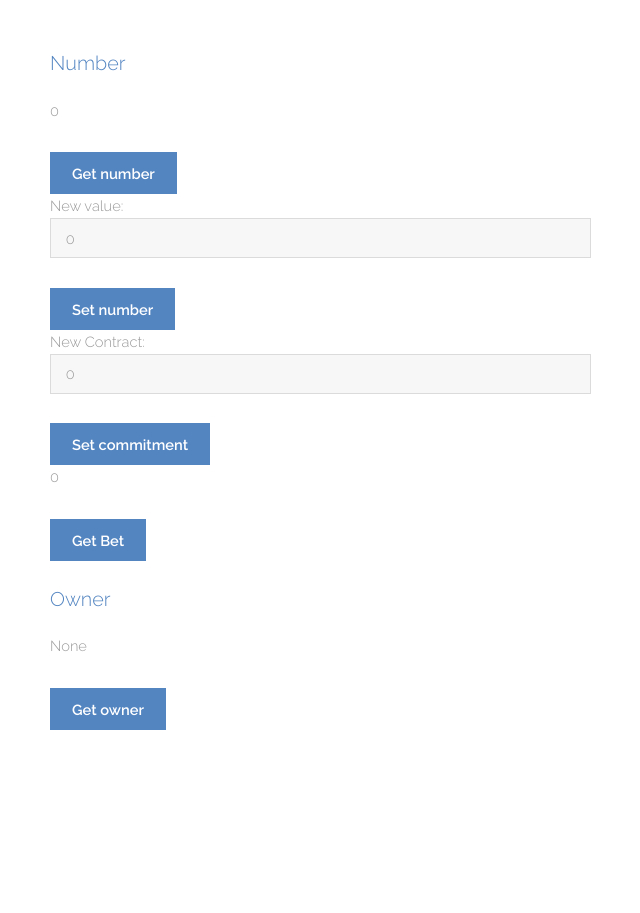
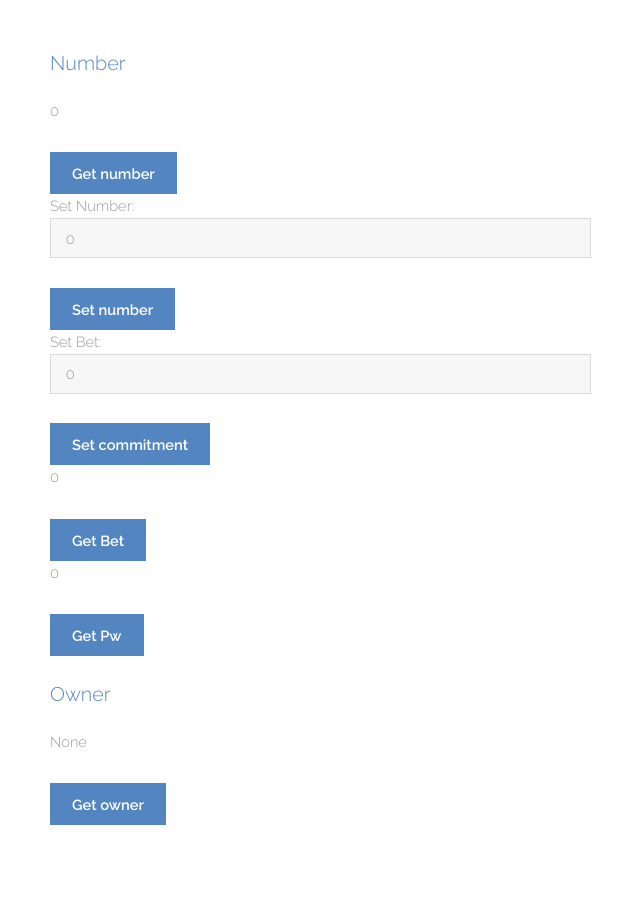
Before and after one commit to typokills/editedCoin, a Flask app: template templates/template.html in a window 1280 px wide. Shown: the part 202-1115 px from the top of the page, without its empty margins (14-654 px from the left). Before the commit the page ends 932 px from the top, so only its background shows below. Run offline with Flask 2, Linux system fonts and the light colour scheme; the template is opened without the code that fills it, so the values that code supplies are empty; parts of the project's set-up code (start-up, migrations or seed data) failed here and were passed over.

Commit message:
Added get PW

```diff
--- a/templates/template.html
+++ b/templates/template.html
@@ -51,7 +51,7 @@
                         });
                     });
                     $("a#call_setBet").click(function(){
-                        var betAmt = $("input#number").val();
+                        var betAmt = $("input#betAmt").val();
                         contractInstance.setBet(betAmt, {from:web3.eth.accounts[0]}, function(error, result){
                           if (error) {
                               alert("Please, connect to the network");
@@ -69,7 +69,18 @@
                           }
                         });
                     });
+                    $("a#call_getPw").click(function(){
+                        contractInstance.getPw(function(error, result){
+                          if (error) {
+                              alert("Please, connect to the network");
+                              reject(error);
+                          } else {
+                              $("span#player1Password").text(result);
+                          }
+                        });
+                    });
                 }
+
                 else {
                     alert("Please, install Metamask!");
                 }
@@ -104,12 +115,11 @@
   							<footer>
   								<a href="#" id="call_getNumber" class="button special">Get number</a>
   							</footer>
-                            <p>New value: <input type="text" id="number" value="0" /></p>
+                            <p>Set Number: <input type="text" id="number" value="0" /></p>
                             <footer>
   								<a href="#" id="call_setNumber" class="button special">Set number</a>
                 </footer>
-
-                            <p> New Contract: <input type="text" id="betAmt" value="0"/></p>
+                            <p> Set Bet: <input type="text" id="betAmt" value="0"/></p>
                             <footer>
                   <a href="#" id="call_setBet" class="button special">Set commitment</a>
                 </footer>
@@ -118,6 +128,11 @@
                   <footer>
                     <a href="#" id="call_getBet" class="button special">Get Bet</a>
                   </footer>
+                <p><span id="player1Password">0</span><p>
+                  <footer>
+                      <a href="#" id="call_getPw" class="button special">Get Pw</a>
+                    </footer>
+
                             <br />
                             <header>
 
```
Also changed, not shown: 1 other file.
